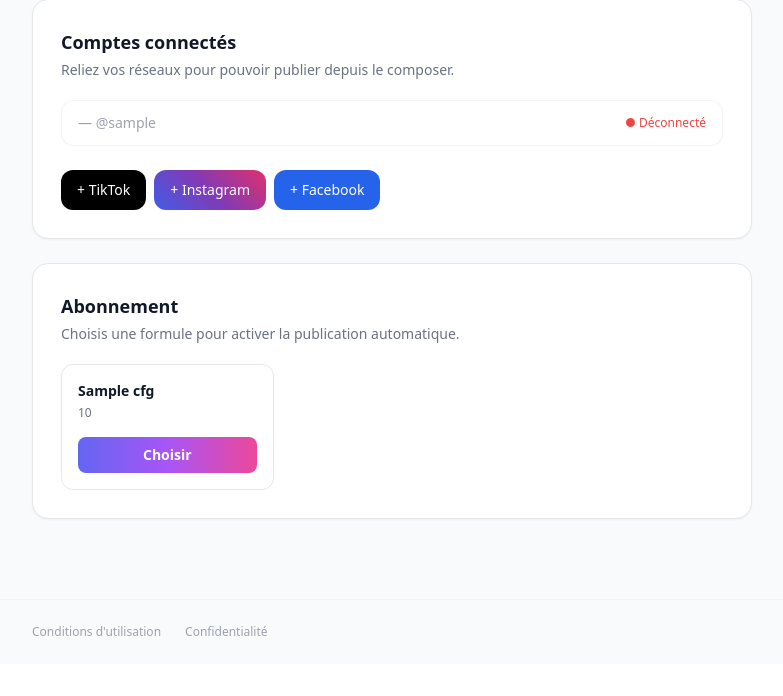
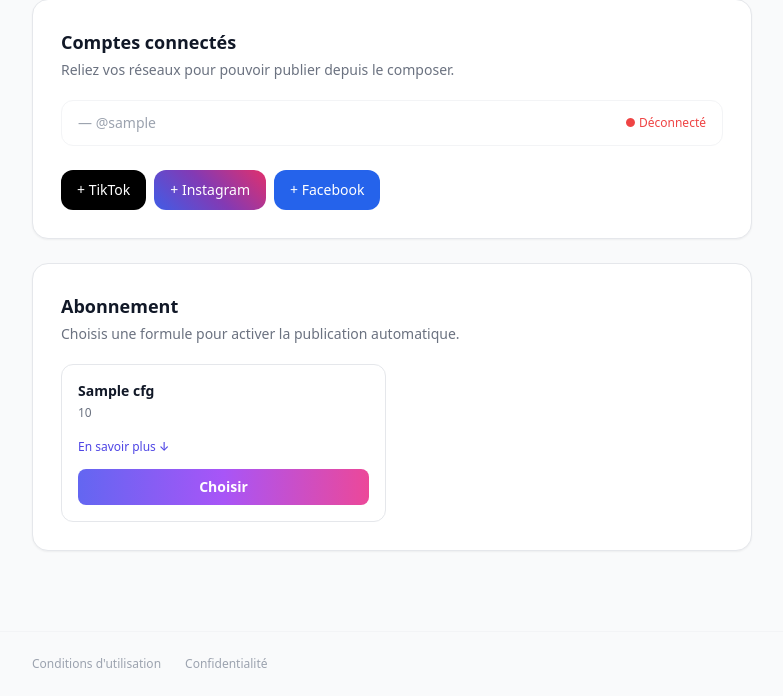
Before and after one commit to arthurgrange61/contentai-studio-backend, a FastAPI app: template templates/settings.html in a window 1280 px wide. Shown: the part 194-890 px from the top of the page, without its empty margins (248-1031 px from the left). Before the commit the page ends 830 px from the top, so only its background shows below. Run offline with FastAPI, Linux system fonts and the light colour scheme; the template is opened without the code that fills it: most values are stand-ins (such as "Sample title", 1, 10 or a date in 2020); parts of the project's set-up code (start-up, migrations or seed data) failed here and were passed over; some libraries are stand-ins or nearby versions.

Commit message:
Applique une vraie limite de comptes par formule + détail dépliant dans Paramètres
- Starter : 2 comptes max, Pro : 10 comptes max (limite technique appliquée
  à la connexion d'un compte, pas juste un chiffre marketing)
- /settings affiche désormais "En savoir plus" sur chaque formule (choix ou
  formule active), avec la même description que sur la landing page
- Message clair si la limite de comptes de la formule est atteinte

```diff
--- a/billing.py
+++ b/billing.py
@@ -18,12 +18,27 @@ PLANS = {
         "price_id_env": "STRIPE_PRICE_STARTER",
         "coupon_env": "STRIPE_COUPON_STARTER_FIRST_MONTH",  # 1er mois à prix réduit
         "price_display": "9,99 € le 1er mois, puis 29,99 €/mois",
+        "max_accounts": 2,
+        "description": (
+            "Idéal pour tester ContentAI Studio sur une première boutique ou marque, sans engagement lourd. "
+            "Connecte jusqu'à 2 comptes (par exemple TikTok + Instagram) et publie environ une fois par jour "
+            "grâce à la bibliothèque de photos et aux styles de contenu générés par IA. "
+            "Le premier mois est facturé 9,99 € pour découvrir l'outil en conditions réelles, puis l'abonnement "
+            "passe à 29,99 €/mois, résiliable à tout moment depuis tes paramètres."
+        ),
     },
     "pro": {
         "label": "Pro",
         "price_id_env": "STRIPE_PRICE_PRO",
         "coupon_env": None,
         "price_display": "59,99 €/mois",
+        "max_accounts": 10,
+        "description": (
+            "Pensé pour les marques qui publient régulièrement sur plusieurs réseaux à la fois. "
+            "Connecte jusqu'à 10 comptes (TikTok, Instagram, Facebook...) sans limite de publications, "
+            "avec planning récurrent et styles de contenu illimités. "
+            "Facturé 59,99 €/mois, résiliable à tout moment depuis tes paramètres — aucun engagement."
+        ),
     },
     # "business" retiré temporairement de l'offre (le produit/prix Stripe existe
     # toujours, STRIPE_PRICE_BUSINESS — on peut le remettre plus tard).
--- a/main.py
+++ b/main.py
@@ -208,7 +208,14 @@ async def connect(request: Request, platform: str):
             return RedirectResponse("/")
         if user.subscription_status != "active":
             return RedirectResponse("/settings?subscribe_required=1")
+
+        plan_cfg = billing.PLANS.get(user.plan)
+        max_accounts = plan_cfg["max_accounts"] if plan_cfg else 0
         profile_id = await _ensure_profile(session, user)
+
+    current_accounts = await zernio.list_accounts(profile_id)
+    if len(current_accounts) >= max_accounts:
+        return RedirectResponse("/settings?account_limit=1")
 
     redirect_url = f"{_base_url(request)}/connect/callback"
     auth_url = await zernio.get_connect_url(platform=platform, profile_id=profile_id, redirect_url=redirect_url)
--- a/templates/settings.html
+++ b/templates/settings.html
@@ -21,6 +21,16 @@
     <div class="rounded-2xl border border-amber-200 bg-amber-50 p-5 mb-6">
       <p class="text-sm font-semibold text-amber-900 mb-0.5">Abonnement requis</p>
       <p class="text-sm text-amber-700">Choisis une formule ci-dessous pour pouvoir connecter un compte social.</p>
+    </div>
+    {% endif %}
+
+    {% if request.query_params.get('account_limit') %}
+    <div class="rounded-2xl border border-amber-200 bg-amber-50 p-5 mb-6">
+      <p class="text-sm font-semibold text-amber-900 mb-0.5">Limite de comptes atteinte</p>
+      <p class="text-sm text-amber-700">
+        Ta formule actuelle ne permet pas de connecter plus de comptes.
+        <a href="/billing/portal" class="underline font-medium">Change de formule</a> pour en connecter davantage.
+      </p>
     </div>
     {% endif %}
 
@@ -62,24 +72,51 @@
         Formule actuelle : <span class="font-medium text-gray-900">{{ plans[plan].label if plan in plans else plan }}</span>
         <span class="text-green-600">● Active</span>
       </p>
+      {% if plan in plans %}
+      <button type="button" onclick="toggleDetails('detail-current', this)" class="text-left w-full mb-2">
+        <span class="text-xs font-medium text-indigo-600 toggle-label">En savoir plus sur ma formule ↓</span>
+      </button>
+      <div id="detail-current" class="hidden mb-5 p-4 bg-gray-50 rounded-xl text-sm text-gray-600">
+        {{ plans[plan].description }}
+      </div>
+      {% endif %}
       <a href="/billing/portal" class="inline-block text-sm font-medium text-white grad-bg rounded-xl px-5 py-2.5">
         Gérer mon abonnement
       </a>
       {% else %}
       <p class="text-sm text-gray-500 mb-5">Choisis une formule pour activer la publication automatique.</p>
-      <div class="grid sm:grid-cols-3 gap-3">
+      <div class="grid sm:grid-cols-2 gap-3">
         {% for key, cfg in plans.items() %}
-        <form method="post" action="/billing/checkout" class="border border-gray-200 rounded-xl p-4 flex flex-col">
-          <input type="hidden" name="plan" value="{{ key }}"/>
+        <div class="border border-gray-200 rounded-xl p-4 flex flex-col">
           <span class="font-semibold text-sm mb-1">{{ cfg.label }}</span>
-          <span class="text-xs text-gray-500 mb-4">{{ cfg.price_display }}</span>
-          <button type="submit" class="mt-auto grad-bg text-white text-sm font-semibold rounded-lg py-2">Choisir</button>
-        </form>
+          <span class="text-xs text-gray-500 mb-3">{{ cfg.price_display }}</span>
+          <button type="button" onclick="toggleDetails('detail-{{ key }}', this)" class="text-left mb-3">
+            <span class="text-xs font-medium text-indigo-600 toggle-label">En savoir plus ↓</span>
+          </button>
+          <div id="detail-{{ key }}" class="hidden mb-3 p-3 bg-gray-50 rounded-lg text-xs text-gray-600">
+            {{ cfg.description }}
+          </div>
+          <form method="post" action="/billing/checkout" class="mt-auto">
+            <input type="hidden" name="plan" value="{{ key }}"/>
+            <button type="submit" class="w-full grad-bg text-white text-sm font-semibold rounded-lg py-2">Choisir</button>
+          </form>
+        </div>
         {% endfor %}
       </div>
       {% endif %}
     </div>
   </main>
+
+  <script>
+    function toggleDetails(id, btn) {
+      const el = document.getElementById(id);
+      const wasHidden = el.classList.contains('hidden');
+      el.classList.toggle('hidden');
+      const label = btn.querySelector('.toggle-label');
+      if (label) label.textContent = wasHidden ? label.textContent.replace('En savoir plus', 'Réduire').replace('↓', '↑')
+                                                : label.textContent.replace('Réduire', 'En savoir plus').replace('↑', '↓');
+    }
+  </script>
 
   <footer class="border-t border-gray-100 mt-10">
     <div class="max-w-3xl mx-auto px-6 py-6 flex gap-6 text-xs text-gray-400">
```
